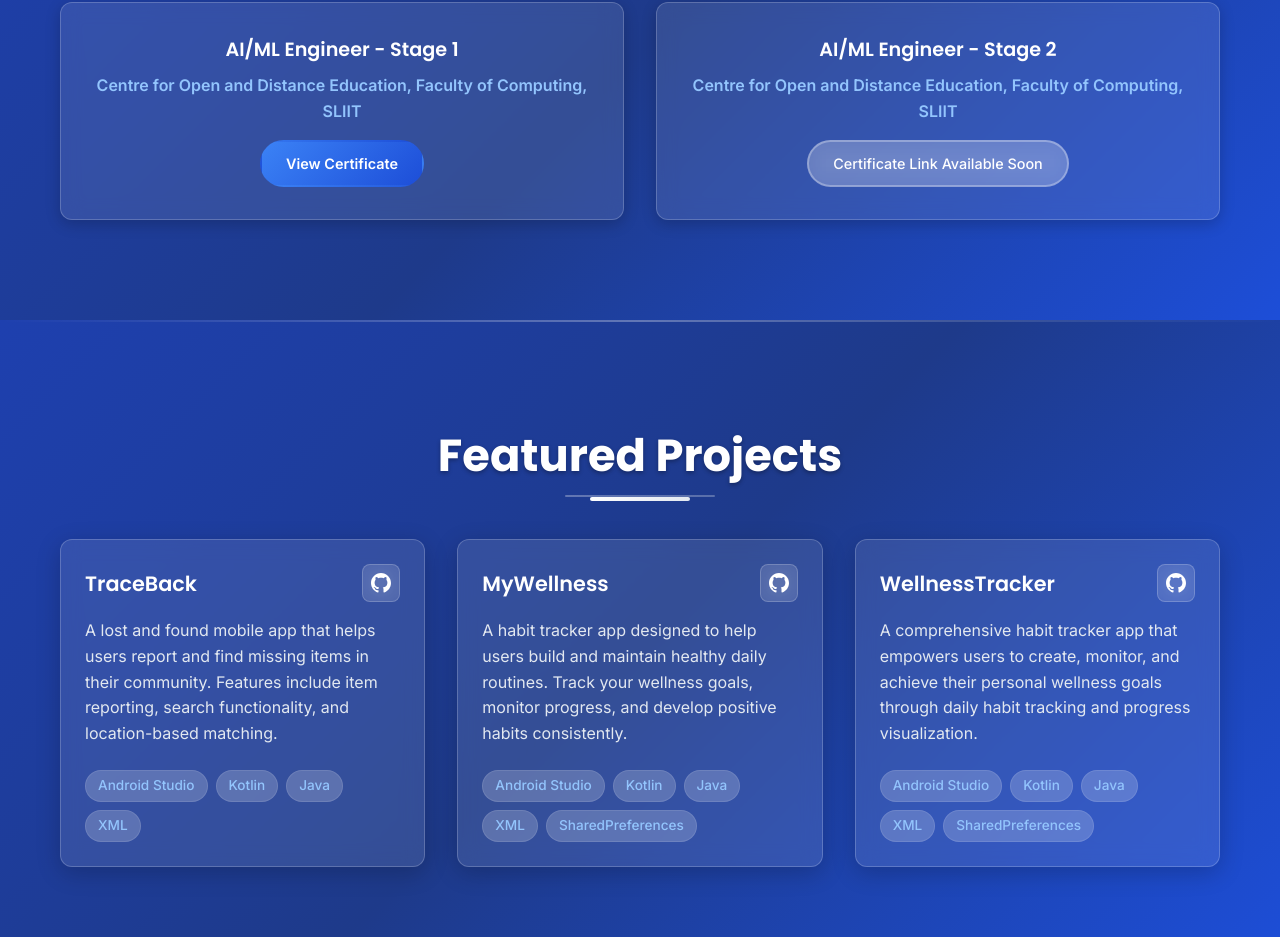
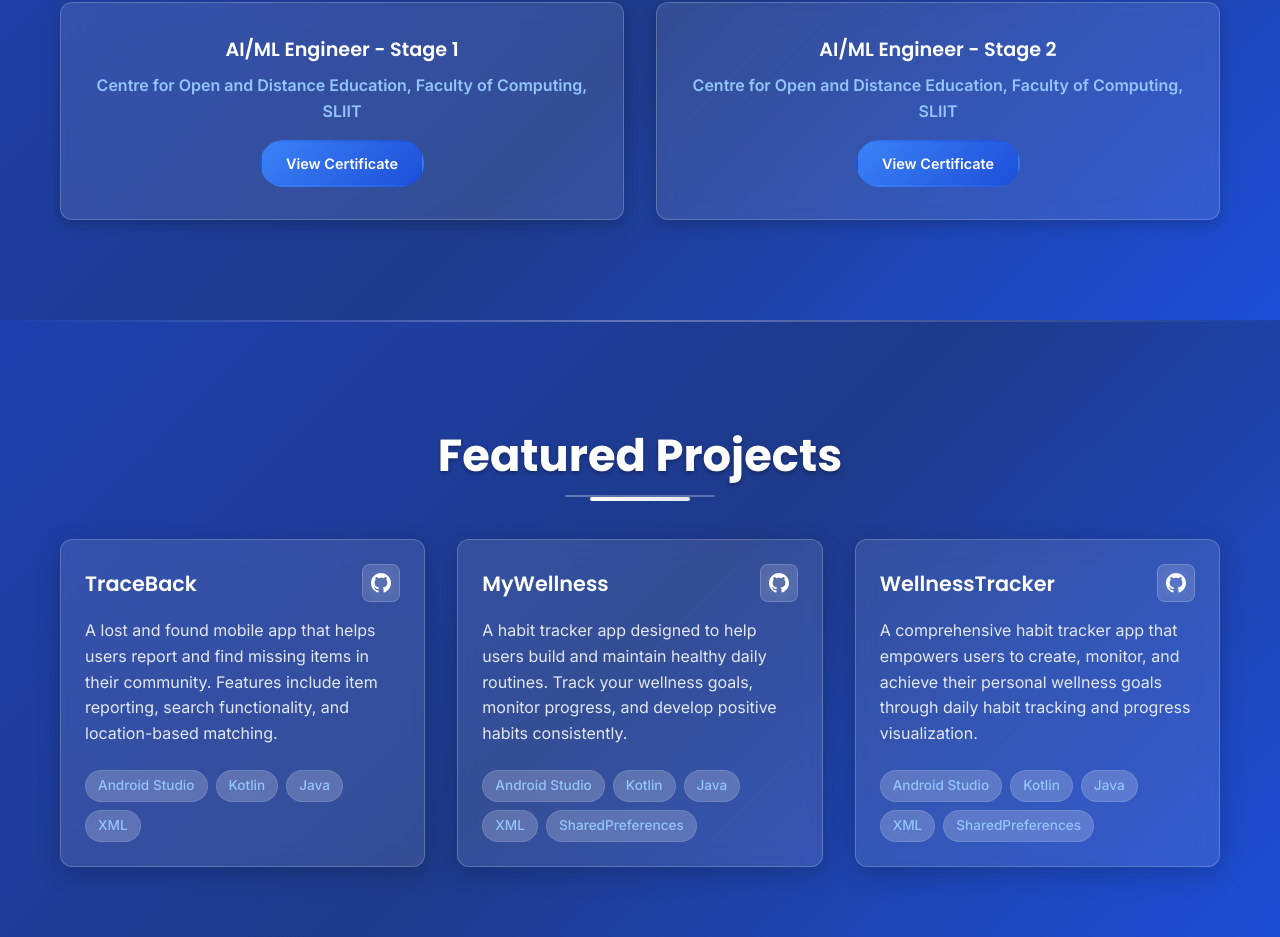
Before and after one commit to Dimasha2002/My-Portfolio, a React (Vite) app: page / in a window 1280 px wide. Shown: the part 2345-3282 px from the top of the page. Built offline with nearby package versions, Linux system fonts and the light colour scheme.

Commit message:
Add AIML stage 2 certificate

```diff
--- a/src/App.jsx
+++ b/src/App.jsx
@@ -201,7 +201,14 @@ function App() {
             <div className="certification-item">
               <h3>AI/ML Engineer - Stage 2</h3>
               <p>Centre for Open and Distance Education, Faculty of Computing, SLIIT</p>
-              <span className="cert-status">Certificate Link Available Soon</span>
+              <a
+                href="https://code.sliit.org/certificates/f5etbxgfb5"
+                target="_blank"
+                rel="noopener noreferrer"
+                className="cert-link"
+              >
+                View Certificate
+              </a>
             </div>
           </div>
         </div>
```
